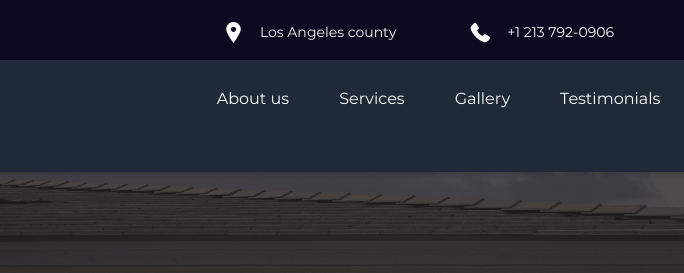
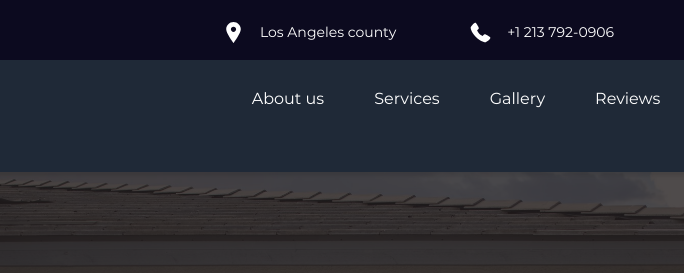
Before and after one commit to YahavHelfer/Ben-Garage-door-Project, a website: page index.html in a window 1280 px wide. Shown: the top 273 px of the page, 386-1070 px from the left. Drawn offline with nearby package versions, Linux system fonts and the light colour scheme.

Commit message:
Update index.html
Reviews

```diff
--- a/index.html
+++ b/index.html
@@ -119,7 +119,7 @@
 							<li><a class="anchor-link" href="#s-about">About us</a></li>
 							<li><a class="anchor-link" href="#s-services">Services</a></li>
 							<li><a class="anchor-link" href="#s-gallery">Gallery</a></li>
-							<li><a class="anchor-link" href="#s-testimonials">Testimonials</a></li>
+							<li><a class="anchor-link" href="#s-testimonials">Reviews</a></li>
 							<li><a class="anchor-link" href="#s-contact">Contact</a></li>
 						</ul>
 					</nav>
@@ -135,7 +135,7 @@
 					<li><a class="anchor-link" href="#s-about">About us</a></li>
 					<li><a class="anchor-link" href="#s-services">Services</a></li>
 					<li><a class="anchor-link" href="#s-gallery">Gallery</a></li>
-					<li><a class="anchor-link" href="#s-testimonials">Testimonials</a></li>
+					<li><a class="anchor-link" href="#s-testimonials">Reviews</a></li>
 					<li><a class="anchor-link" href="#s-contact">Contact</a></li>
 				</ul>
 			</nav>
```
